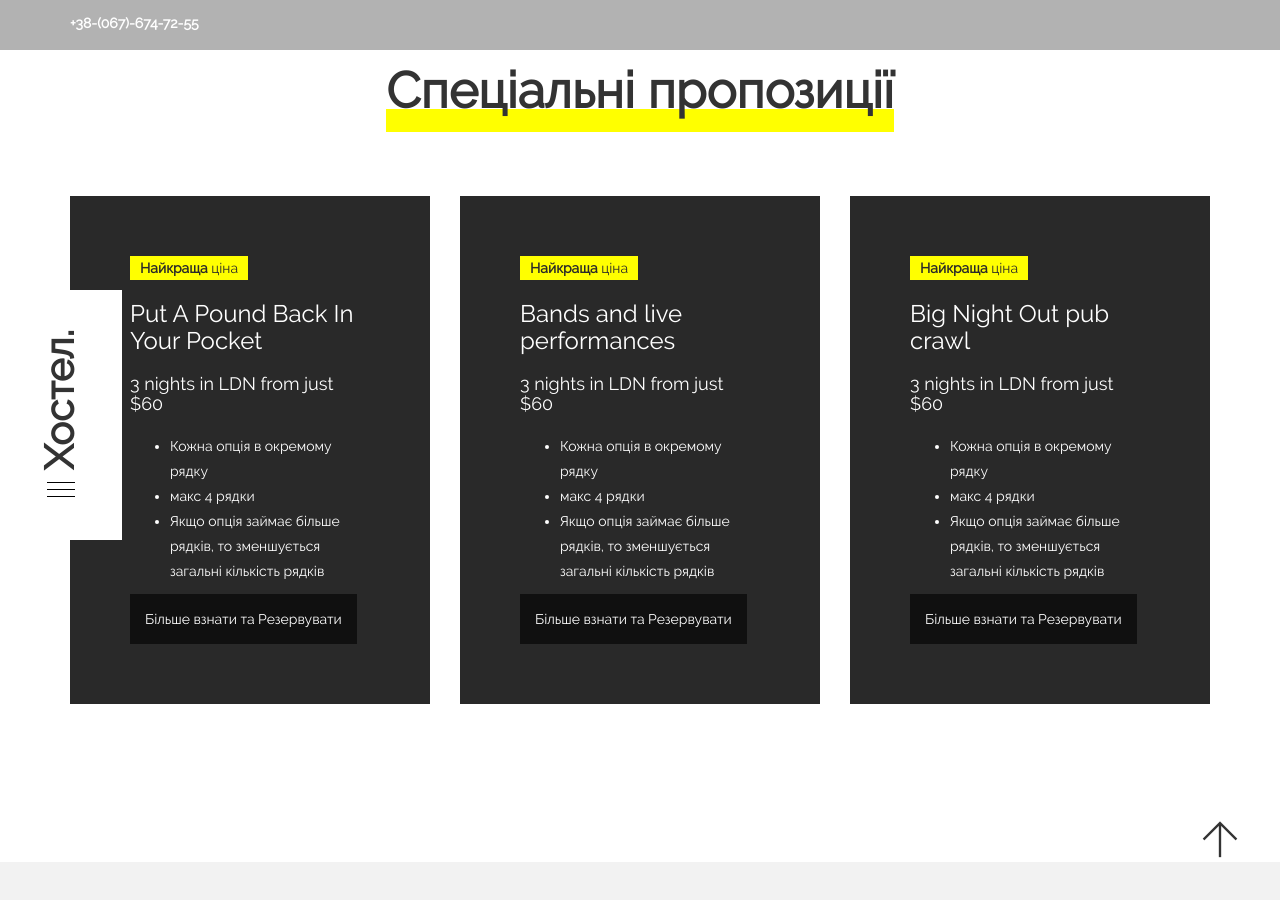
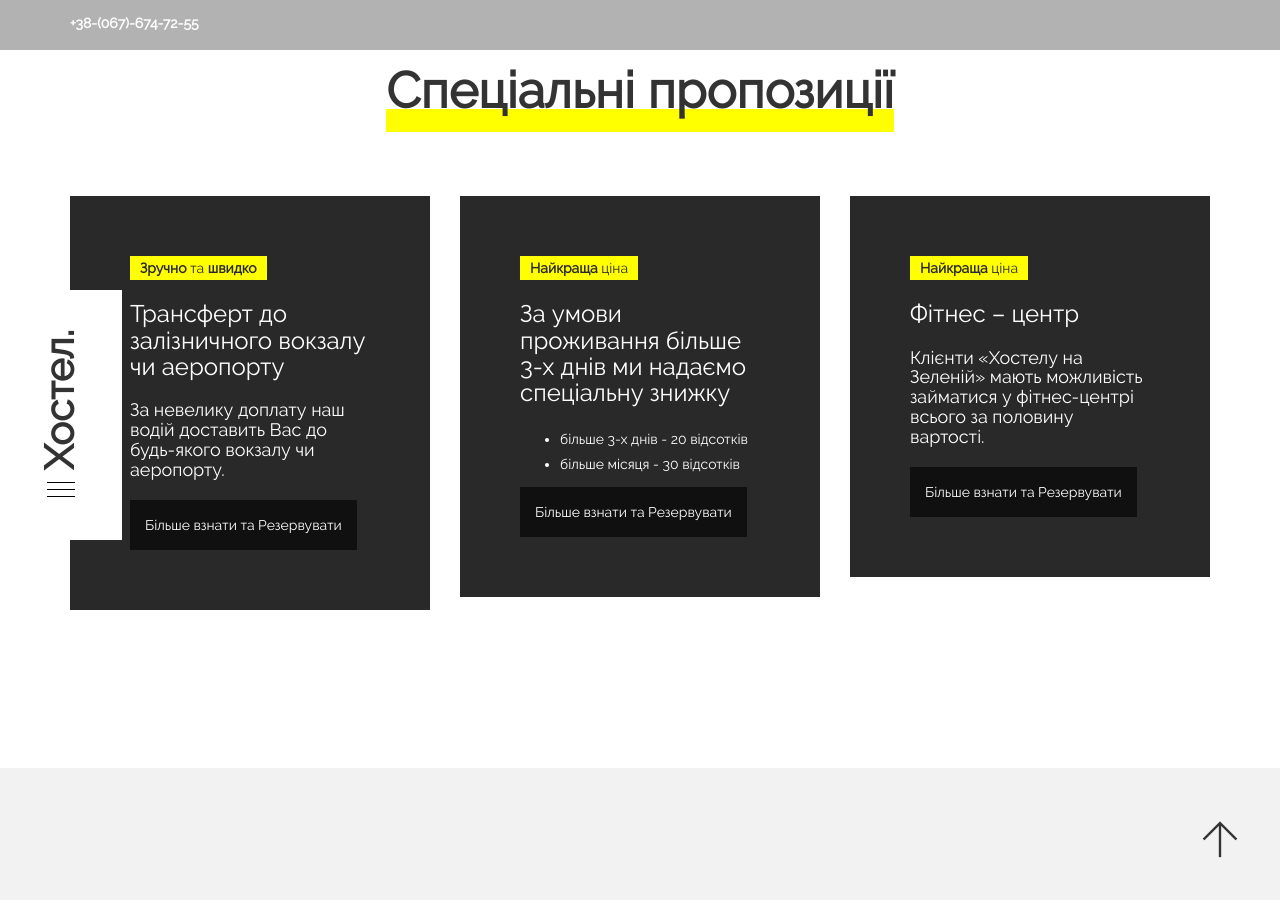
Before and after one commit to greenhostel/greenhostel.github.io, a Jekyll site: the page built from index.html, in a window 1280 px wide and 900 px high, scrolled down 5665 px. Built offline with Jekyll 4.4.1, drawn with Linux system fonts in a browser that asks for light colours.

Commit message:
add text offers

```diff
--- a/_data/offers.yml
+++ b/_data/offers.yml
@@ -2,31 +2,24 @@ title: Спеціальні пропозиції
 
 list:
   -
-    title: Put A Pound Back In Your Pocket
-    haslo: <b>Найкраща</b> ціна
-    description: 3 nights in LDN from just $60
+    title: Трансферт до залізничного вокзалу чи аеропорту
+    haslo: <b>Зручно</b> та <b>швидко</b>
+    description: За невелику доплату наш водій доставить Вас до будь-якого вокзалу чи аеропорту.
     image: logo_background.png
     options:
-      - Кожна опція в окремому рядку
-      - макс 4 рядки
-      - Якщо опція займає більше рядків, то зменшується загальні кількість рядків
 
   -
-    title: Bands and live performances
+    title: За умови проживання більше 3-х днів ми надаємо спеціальну знижку
     haslo: <b>Найкраща</b> ціна
-    description: 3 nights in LDN from just $60
+    description:
     image: logo_background.png
     options:
-      - Кожна опція в окремому рядку
-      - макс 4 рядки
-      - Якщо опція займає більше рядків, то зменшується загальні кількість рядків
+      - більше 3-х днів - 20 відсотків
+      - більше місяця - 30 відсотків
 
   -
-    title: Big Night Out pub crawl
+    title: Фітнес – центр
     haslo: <b>Найкраща</b> ціна
-    description: 3 nights in LDN from just $60
+    description: Клієнти «Хостелу на Зеленій» мають можливість займатися у фітнес-центрі всього за половину вартості.
     image: logo_background.png
     options:
-      - Кожна опція в окремому рядку
-      - макс 4 рядки
-      - Якщо опція займає більше рядків, то зменшується загальні кількість рядків
```
